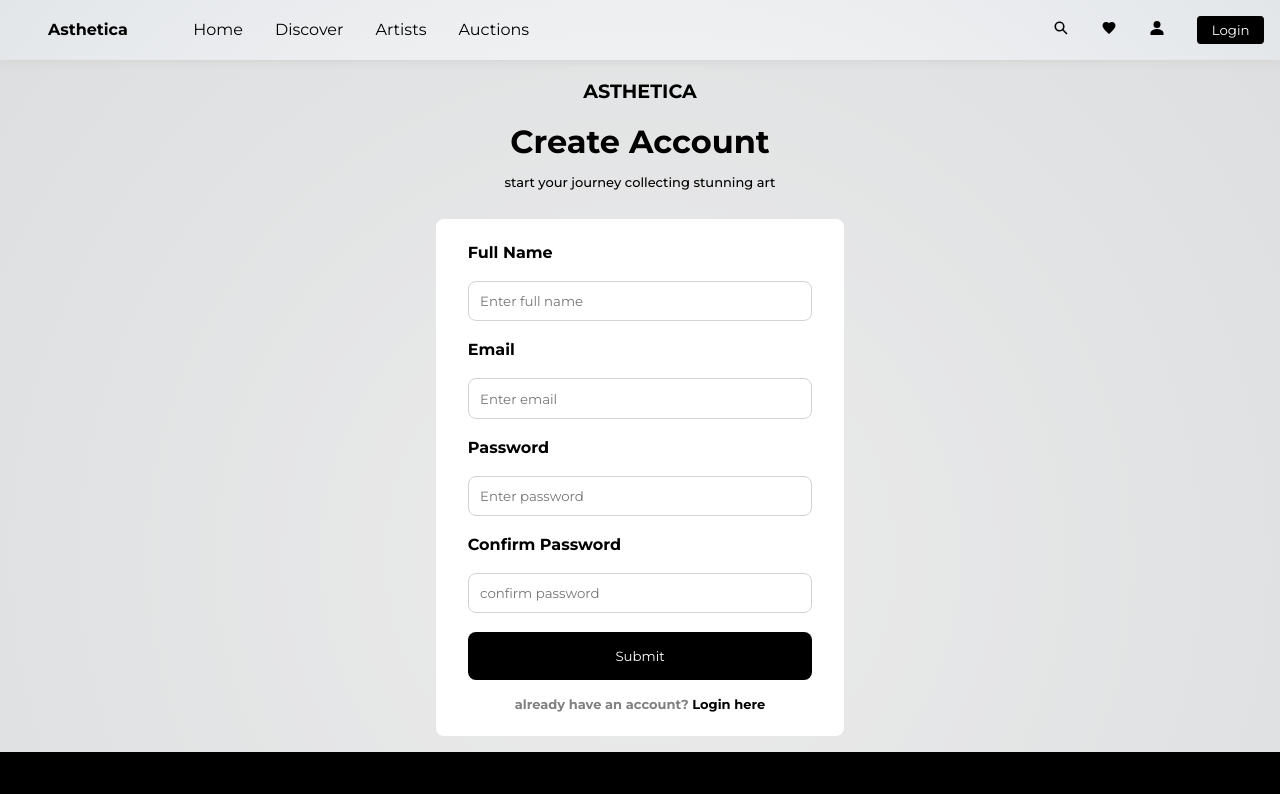
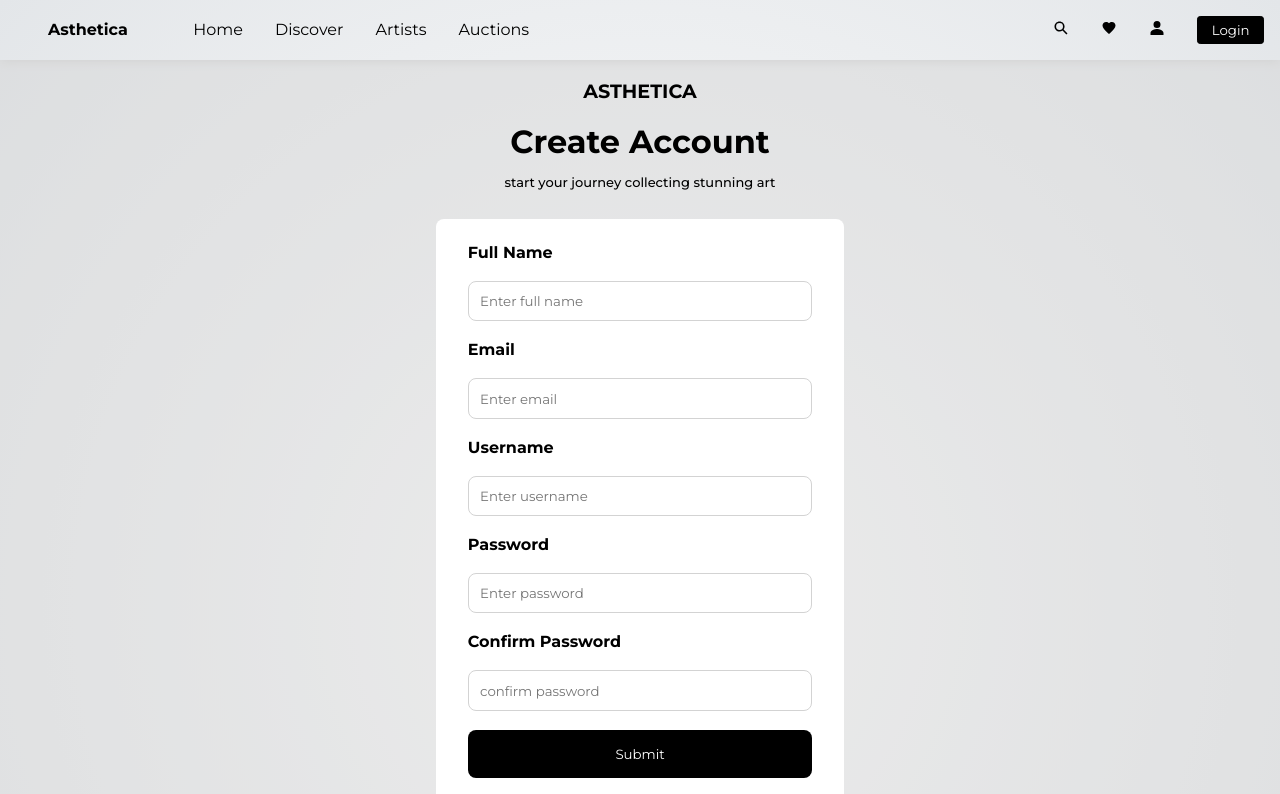
Before and after one commit to phanee27/CI-CD_SDP_Asthetica, a React (Vite) app in the folder FRONTEND/: page /register in a window 1280 px wide. Shown: the top 794 px of the page. Built offline with nearby package versions, Linux system fonts and the light colour scheme.

Commit message:
some files

```diff
--- a/FRONTEND/package.json
+++ b/FRONTEND/package.json
@@ -10,6 +10,10 @@
     "preview": "vite preview"
   },
   "dependencies": {
+    "@emotion/react": "^11.14.0",
+    "@emotion/styled": "^11.14.0",
+    "@mui/icons-material": "^7.0.1",
+    "@mui/material": "^7.0.1",
     "bootstrap": "^5.3.3",
     "react": "^18.3.1",
     "react-dom": "^18.3.1",
--- a/FRONTEND/src/authentication/Registration.jsx
+++ b/FRONTEND/src/authentication/Registration.jsx
@@ -1,6 +1,11 @@
 import {Link} from 'react-router-dom'
 import React from 'react';
 import './styles/Registration.css'
+import Box from '@mui/material/Box';
+import InputLabel from '@mui/material/InputLabel';
+import MenuItem from '@mui/material/MenuItem';
+import FormControl from '@mui/material/FormControl';
+import Select from '@mui/material/Select';
 
 
 const Registration = () => {
@@ -16,6 +21,8 @@ const Registration = () => {
                     <input type="text" id='fullname' placeholder='Enter full name' required/><br />
                     <label htmlFor="fullname">Email</label><br />
                     <input type="email" id='email' placeholder='Enter email' required/><br />
+                    <label htmlFor='username'>Username</label><br/>
+                    <input type="text" id='username' placeholder='Enter username' required/><br/>
                     <label htmlFor="pwd">Password</label><br />
                     <input type="password" id='pwd' placeholder='Enter password' required/><br />
                     <label htmlFor="con-pwd">Confirm Password</label><br />
```
Also changed, not shown: 2 other files (tests, documents, lock files or other folders).
